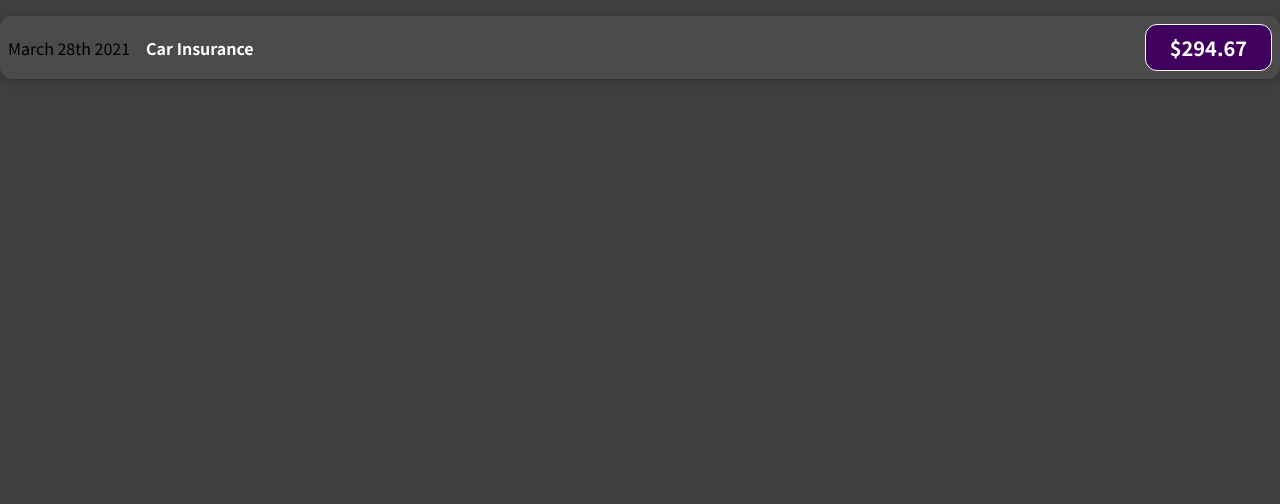
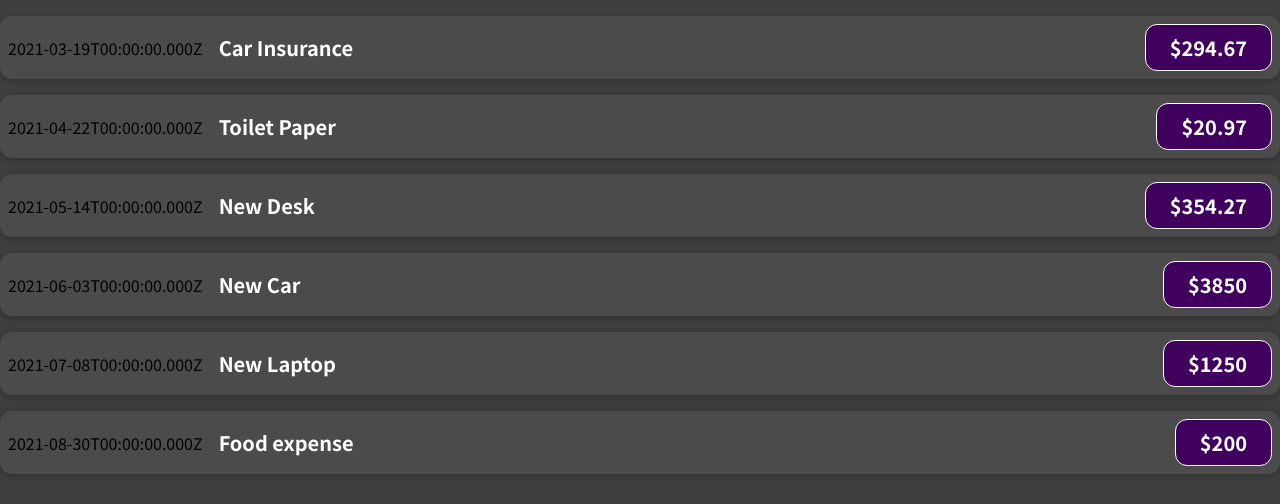
Before and after one commit to PetyrDzhunov/Expense-tracker, a React (Create React App) app: page / in a window 1280 px wide. Shown: the top 504 px of the page. Built offline with nearby package versions, Linux system fonts and the light colour scheme.

Commit message:
added-props-to-my-component

```diff
--- a/src/App.js
+++ b/src/App.js
@@ -1,9 +1,24 @@
 import ExpenseItem from "./components/ExpenseItem";
 
 function App() {
+    const expenses = [
+        {title:"Car Insurance" , amount: 294.67,date: new Date(2021,2,19)},
+        {title:"Toilet Paper" , amount: 20.97,date : new Date(2021,3,22)},
+        {title:"New Desk" , amount: 354.27,date : new Date(2021,4,14)},
+        {title:"New Car" , amount: 3850,date : new Date(2021,5,3)},
+        {title:"New Laptop" , amount: 1250,date : new Date(2021,6,8)},
+        {title:"Food expense" , amount: 200,date : new Date(2021,7,30)},
+    ];
   return (
     <div>
-      <ExpenseItem></ExpenseItem>
+
+        <ExpenseItem title={expenses[0].title} amount={expenses[0].amount} date={expenses[0].date}></ExpenseItem>
+        <ExpenseItem title={expenses[1].title} amount={expenses[1].amount} date={expenses[1].date}></ExpenseItem>
+        <ExpenseItem title={expenses[2].title} amount={expenses[2].amount} date={expenses[2].date}></ExpenseItem>
+        <ExpenseItem title={expenses[3].title} amount={expenses[3].amount} date={expenses[3].date}></ExpenseItem>
+        <ExpenseItem title={expenses[4].title} amount={expenses[4].amount} date={expenses[4].date}></ExpenseItem>
+        <ExpenseItem title={expenses[5].title} amount={expenses[5].amount} date={expenses[5].date}></ExpenseItem>
+
     </div>
   );
 }
--- a/src/components/ExpenseItem.js
+++ b/src/components/ExpenseItem.js
@@ -1,11 +1,14 @@
 import './ExpenseItem.css';
 
-function ExpenseItem() {
+function ExpenseItem(props) {
+
     return (
         <div className="expense-item">
-           <div>March 28th 2021</div>
-            <h2 className="expense-item__description">Car Insurance</h2>
-            <div className="expense-item__price">$294.67</div>
+            <div>{props.date.toISOString()}</div>
+           <div className="expense-item__description">
+            <h2>{props.title}</h2>
+            <div className="expense-item__price">${props.amount}</div>
+           </div>
         </div>
     );
 };
```
